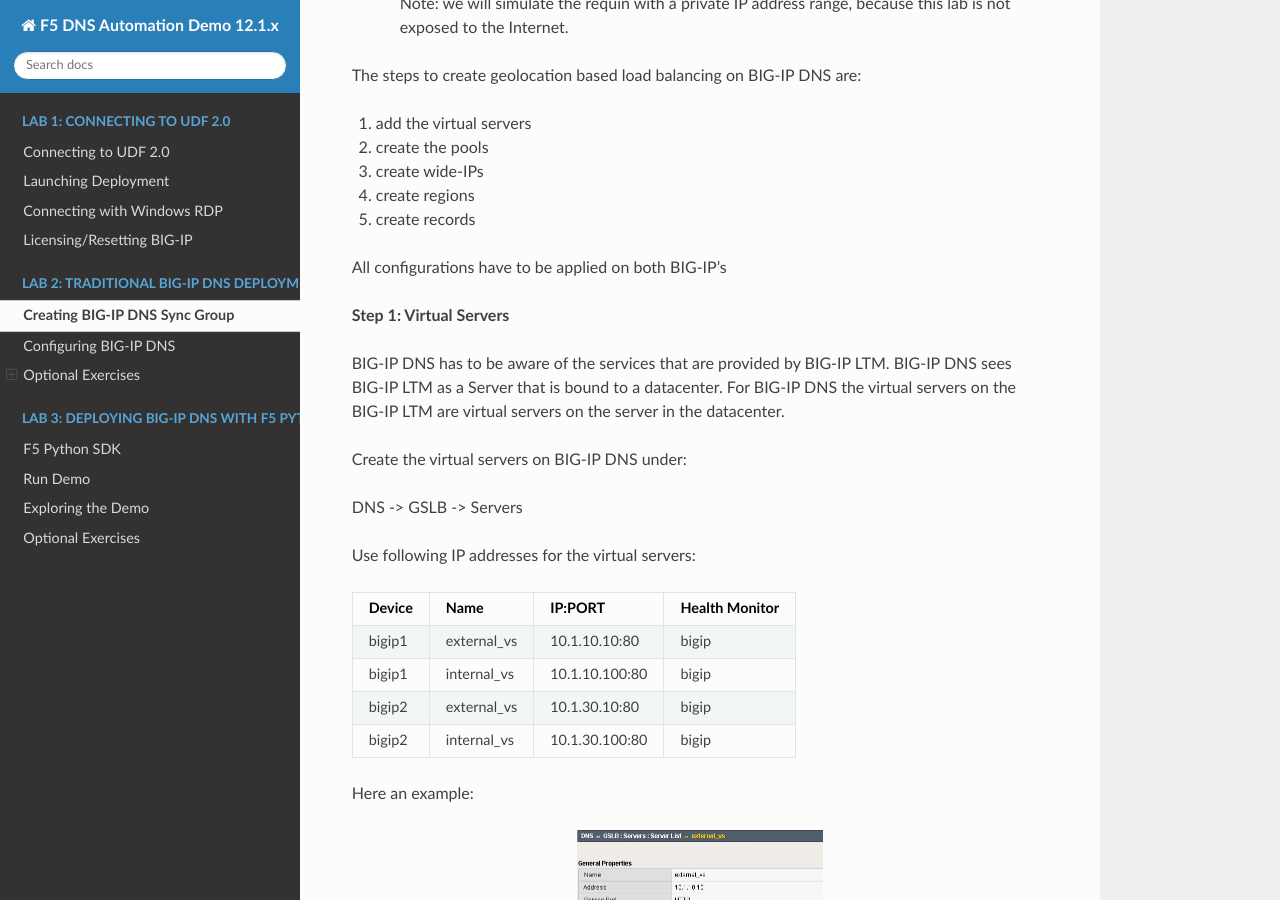
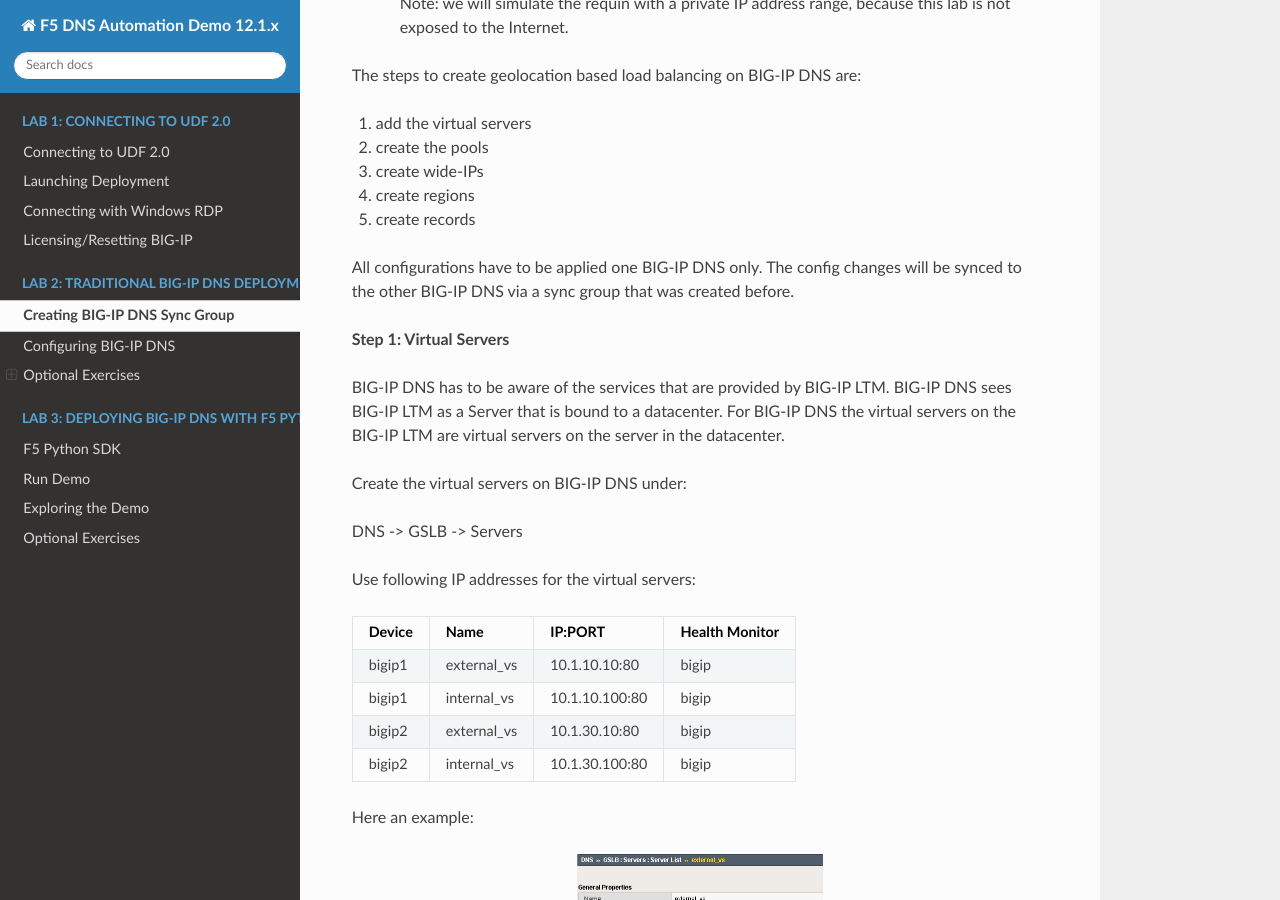
Before and after one commit to f5devcentral/f5-dns-automation-demo-12-1-x, a Sphinx documentation site: the page built from docs/lab2/sync-group.rst, in a window 1280 px wide and 900 px high, scrolled down 8963 px. Built offline with Sphinx 7.4.7 and the Read the Docs theme 2.0.0, drawn with Linux system fonts in a browser that asks for light colours; pages that are not in the unit, such as notebooks, are missing from menus.

Commit message:
correcting DNS sync comment

```diff
--- a/docs/lab2/sync-group.rst
+++ b/docs/lab2/sync-group.rst
@@ -303,7 +303,7 @@
 4. create regions
 5. create records
 
-All configurations have to be applied on both BIG-IP's
+All configurations have to be applied one BIG-IP DNS only. The config changes will be synced to the other BIG-IP DNS via a sync group that was created before.
 
 **Step 1: Virtual Servers**
 
```
